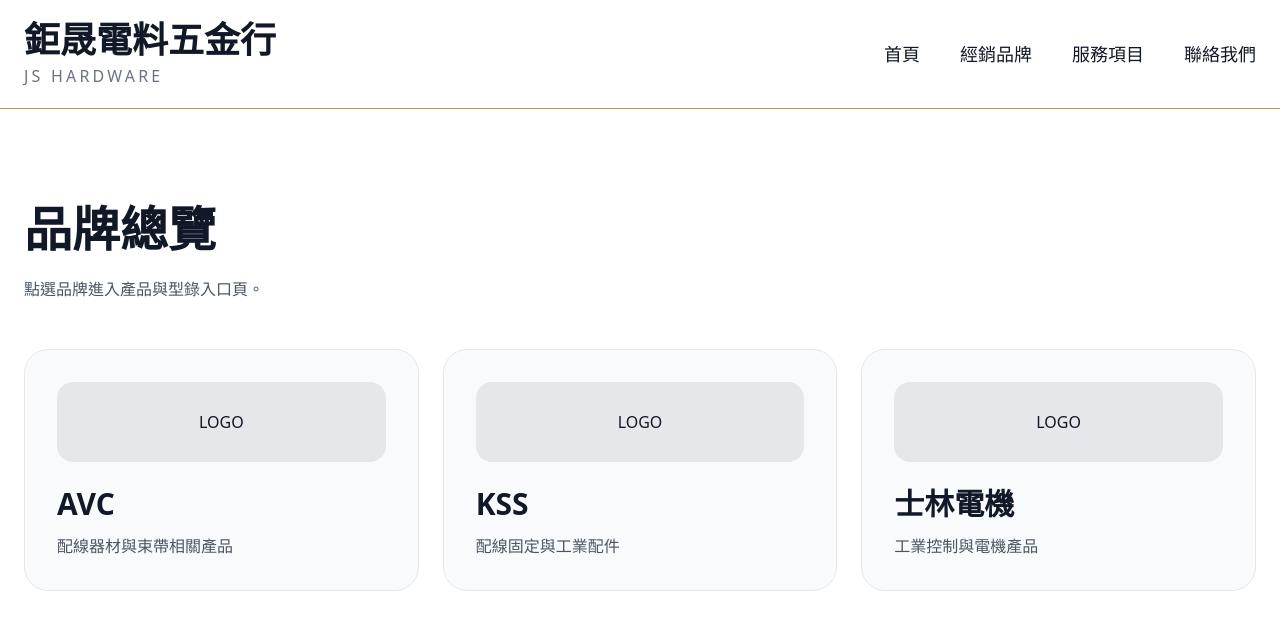
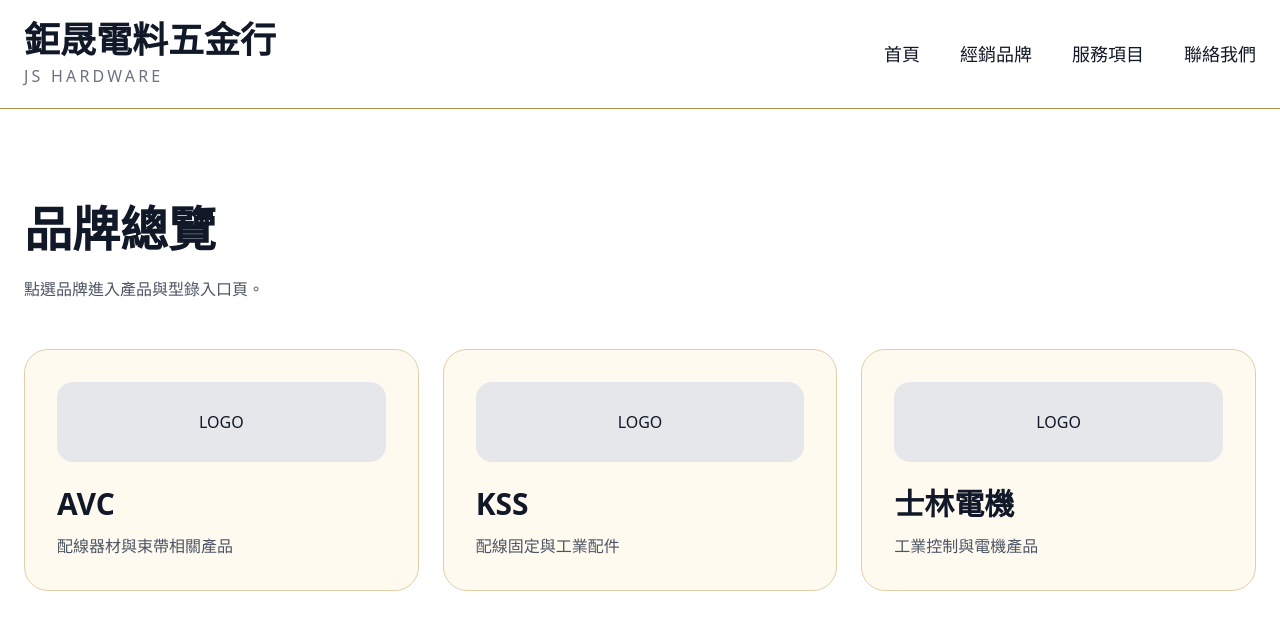
Before and after one commit to tirlnlin-eng/js-hardware-website, a Next.js app: page /brand in a window 1280 px wide. Shown: the top 630 px of the page. Built offline with nearby package versions, Linux system fonts and the light colour scheme.

Commit message:
Update page.jsx

```diff
--- a/app/brand/page.jsx
+++ b/app/brand/page.jsx
@@ -32,7 +32,7 @@
           <a
             key={brand.name}
             href={brand.url}
-            className="bg-gray-50 rounded-3xl p-8 border border-gray-200 hover:shadow-xl transition"
+            className="bg-[#fffaf0] rounded-3xl p-8 border border-[#e2cfa8] hover:shadow-xl transition"
           >
             <div className="h-20 bg-gray-200 rounded-2xl mb-6 flex items-center justify-center">
               LOGO
```
